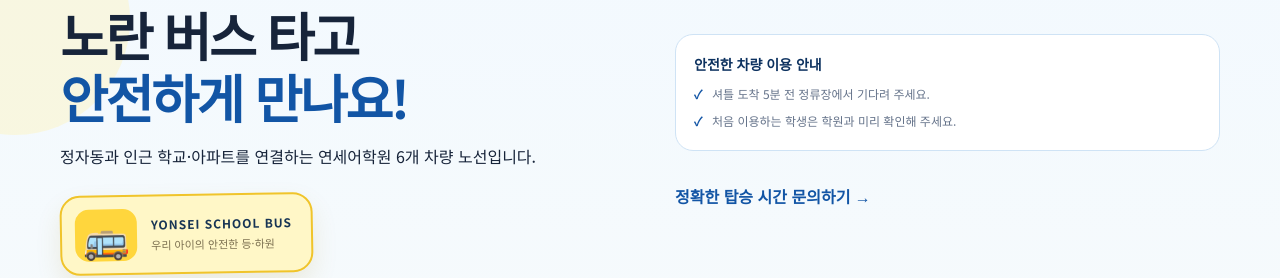
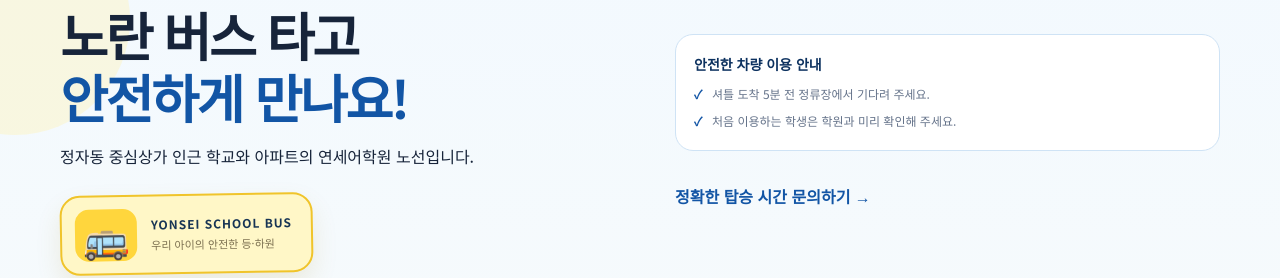
Before and after one commit to suwonyonsei/yonsei-academy-homepage, a plain HTML site: page index.html in a window 1280 px wide. Shown: the part 4606-4884 px from the top of the page. Drawn offline with Linux system fonts and the light colour scheme.

Commit message:
Refine academy shuttle introduction

```diff
--- a/index.html
+++ b/index.html
@@ -93,7 +93,7 @@
     </div></section>
 
     <section class="section shuttle" id="shuttle"><div class="container shuttle-grid">
-      <div class="shuttle-copy reveal"><div><p class="section-label">SAFE SCHOOL BUS</p><h2>노란 버스 타고<br><em>안전하게 만나요!</em></h2><p>정자동과 인근 학교·아파트를 연결하는 연세어학원 6개 차량 노선입니다.</p><div class="yellow-bus" aria-label="연세어학원 노란 통학버스"><span aria-hidden="true">🚌</span><div><b>YONSEI SCHOOL BUS</b><small>우리 아이의 안전한 등·하원</small></div></div></div><div class="bus-side"><div class="bus-guide"><b>안전한 차량 이용 안내</b><span>셔틀 도착 5분 전 정류장에서 기다려 주세요.</span><span>처음 이용하는 학생은 학원과 미리 확인해 주세요.</span></div><a class="text-link" href="tel:0312455669">정확한 탑승 시간 문의하기 →</a></div></div>
+      <div class="shuttle-copy reveal"><div><p class="section-label">SAFE SCHOOL BUS</p><h2>노란 버스 타고<br><em>안전하게 만나요!</em></h2><p>정자동 중심상가 인근 학교와 아파트의 연세어학원 노선입니다.</p><div class="yellow-bus" aria-label="연세어학원 노란 통학버스"><span aria-hidden="true">🚌</span><div><b>YONSEI SCHOOL BUS</b><small>우리 아이의 안전한 등·하원</small></div></div></div><div class="bus-side"><div class="bus-guide"><b>안전한 차량 이용 안내</b><span>셔틀 도착 5분 전 정류장에서 기다려 주세요.</span><span>처음 이용하는 학생은 학원과 미리 확인해 주세요.</span></div><a class="text-link" href="tel:0312455669">정확한 탑승 시간 문의하기 →</a></div></div>
       <div class="route-list detailed reveal">
         <article><span>01</span><div><h3>송죽동·정자초 노선</h3><ol class="route-stops"><li>송죽동 희성연인</li><li>경남 아너스빌</li><li>벽산 블루밍</li><li>동신 1단지</li><li>동신 1차 상가</li><li>정자초</li><li class="arrival">연세어학원</li></ol></div></article>
         <article><span>02</span><div><h3>송죽초·송정초 노선</h3><ol class="route-stops"><li>송죽초</li><li>수원 아너스빌 위즈</li><li>금강 에스쁘아</li><li>송정초</li><li class="arrival">연세어학원</li></ol></div></article>
```
